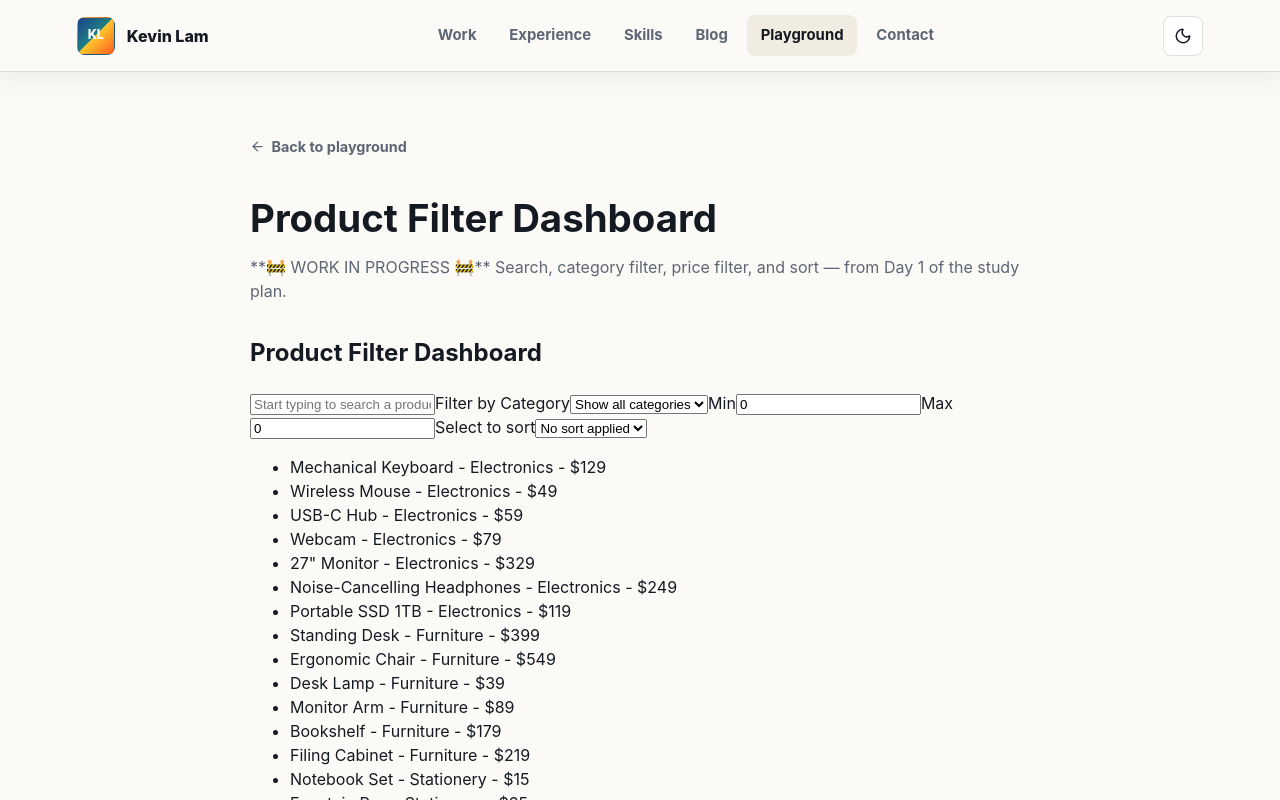
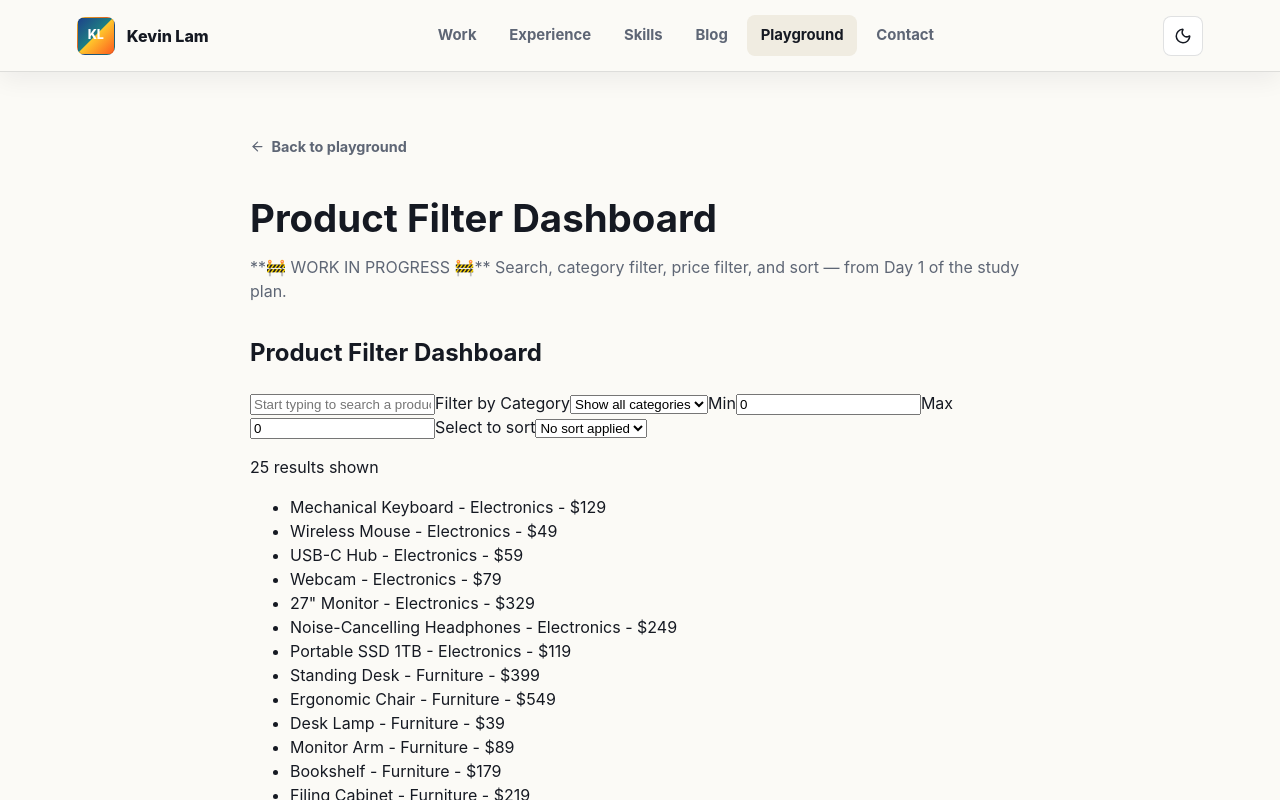
Before and after one commit to klammm/portfolio, a React (Vite) app: page /playground/product-filter-dashboard in a window 1280 px wide. Shown: the top 800 px of the page. Built offline with nearby package versions, Linux system fonts and the light colour scheme.

Commit message:
feat: add result count

```diff
--- a/src/features/playground/demos/ProductFilterDashboard/ProductFilterDashboard.tsx
+++ b/src/features/playground/demos/ProductFilterDashboard/ProductFilterDashboard.tsx
@@ -32,7 +32,7 @@ Add:
 
 -   URL query parameters for filters
 -   reset filters
--   result count
+-   result count x
 */
 
 const categoryList = [...new Set(PRODUCTS.map(p => p.category))];
@@ -65,6 +65,7 @@ export const ProductFilterDashboard = () => {
   });
 
   const itemsToSort = sortFilter === 'none' ? itemsToRender : [...itemsToRender].sort((a, b) => sortFilter === 'asc' ? a.name.localeCompare(b.name) : b.name.localeCompare(a.name));
+  const itemLength = itemsToSort.length;
 
   const handleSearchInputChange = (e: React.ChangeEvent<HTMLInputElement>) => {
     setSearchInput(e.target.value);
@@ -137,6 +138,7 @@ export const ProductFilterDashboard = () => {
         })}
       </select>
       <div>
+        <p>{itemLength} results shown</p>
         {selectedProduct && (
           <p>
             {selectedProduct.name} - {selectedProduct.category} - ${selectedProduct.price}
```
